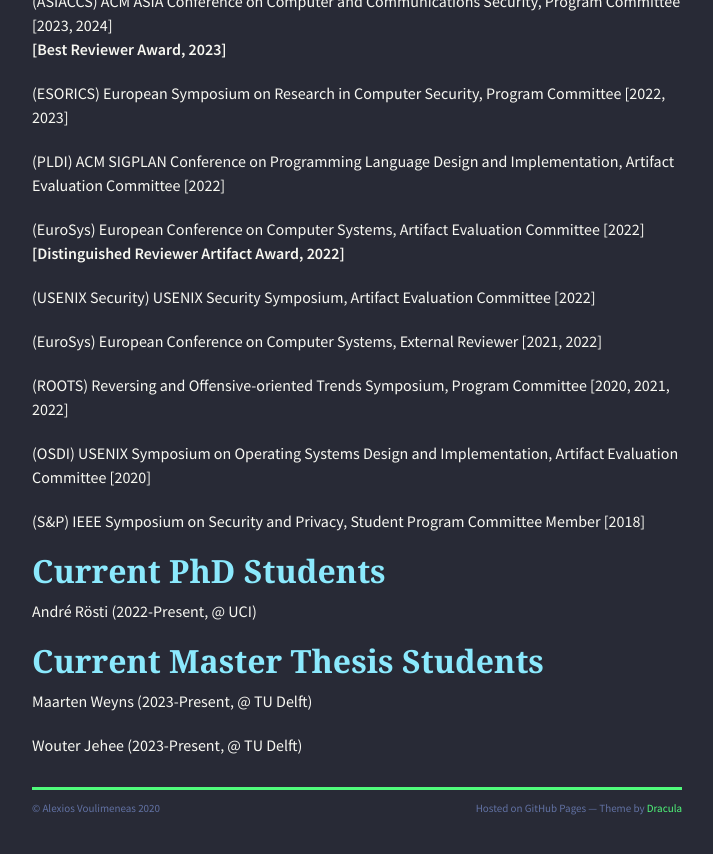
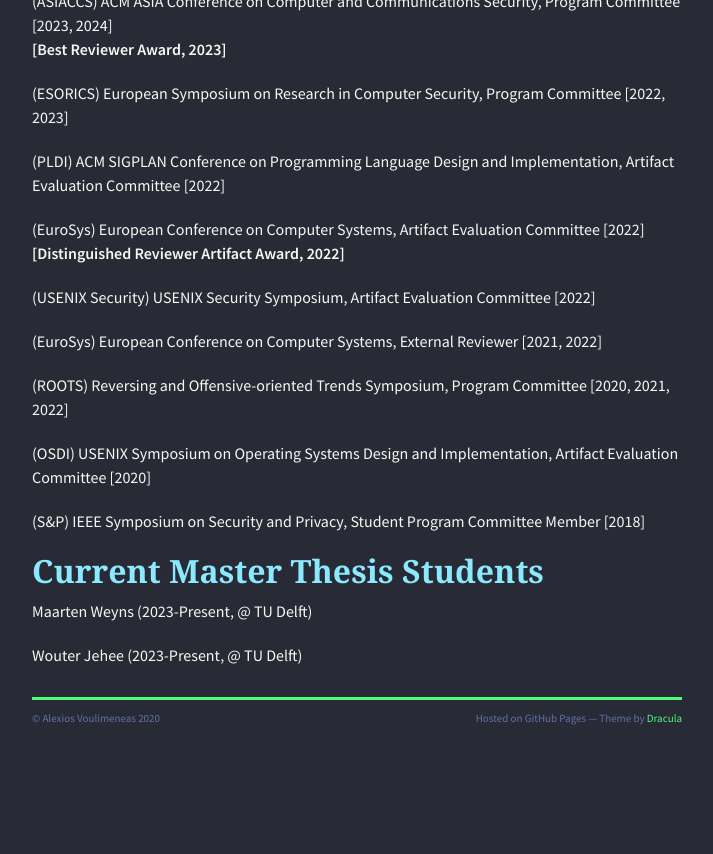
Before and after one commit to alexios-voulimeneas/alexios-voulimeneas.github.io, a Jekyll site: the page built from index.md, in a window 1280 px wide and 900 px high, scrolled down 2816 px. Shown: the top 854 px of the window, without its empty margins (283-996 px from the left). Built offline with Jekyll 4.4.1, drawn with Linux system fonts in a browser that asks for light colours; nearby versions of some CDN libraries; the repository's description, which GitHub fills in, is left out; after the commit the page ends 3626 px from its top, so only the background shows below that.

Commit message:
Update index.md

```diff
--- a/index.md
+++ b/index.md
@@ -116,10 +116,6 @@
 
 (S&P) IEEE Symposium on Security and Privacy, Student Program Committee Member [2018]
 
-## [](#header-2) Current PhD Students
-
-André Rösti (2022-Present, @ UCI)
-
 ## [](#header-2) Current Master Thesis Students
 
 Maarten Weyns (2023-Present, @ TU Delft)
```
